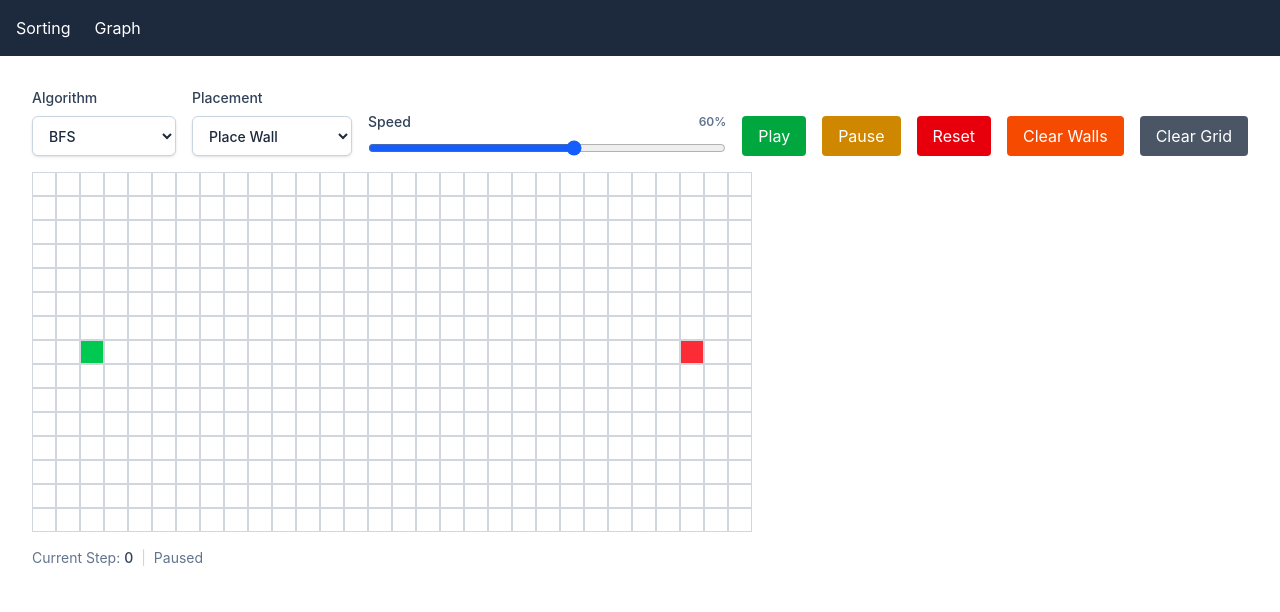
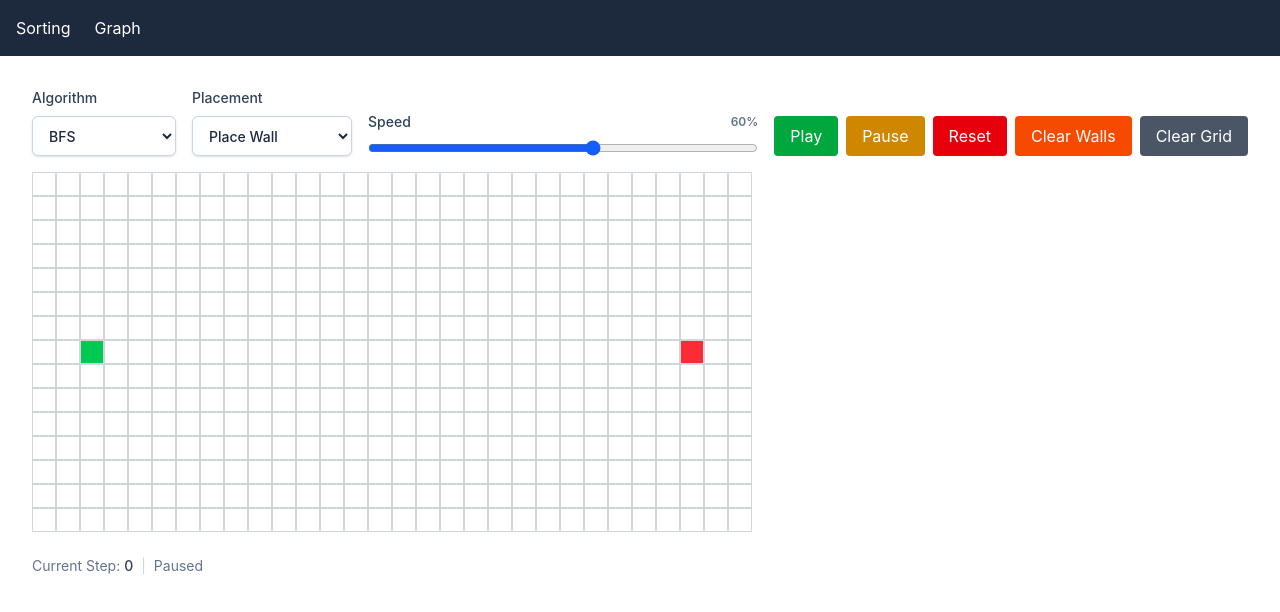
Before and after one commit to rlg0013/algo-visualizer, a React (Vite) app: page /graph in a window 1280 px wide. Shown: the top 612 px of the page. Built offline with nearby package versions, Linux system fonts and the light colour scheme.

Commit message:
graph page polish

```diff
--- /dev/null
+++ b/src/components/GraphControls.jsx
@@ -0,0 +1,76 @@
+function GraphControls({
+  algo,
+  placementMode,
+  speed,
+  onAlgoChange,
+  onPlacementModeChange,
+  onSpeedChange,
+  onPlay,
+  onPause,
+  onReset,
+  onClearWalls,
+  onClearGrid,
+}) {
+  const speedPercent = Math.round(speed / 10)
+
+  function handleSpeedChange(event) {
+    onSpeedChange(Number(event.target.value))
+  }
+
+  return (
+    <div className="flex flex-wrap items-end gap-4">
+      <label className="flex min-w-36 flex-col gap-2 text-sm font-medium text-slate-700">
+        Algorithm
+        <select
+          className="h-10 rounded-md border border-slate-300 bg-white px-3 text-sm text-slate-800 shadow-sm outline-none transition focus:border-blue-500 focus:ring-2 focus:ring-blue-100"
+          value={algo}
+          onChange={(e) => onAlgoChange(e.target.value)}
+        >
+          <option value="bfs">BFS</option>
+          <option value="dfs">DFS</option>
+          <option value="dijkstra">Dijkstra</option>
+        </select>
+      </label>
+
+      <label className="flex min-w-40 flex-col gap-2 text-sm font-medium text-slate-700">
+        Placement
+        <select
+          className="h-10 rounded-md border border-slate-300 bg-white px-3 text-sm text-slate-800 shadow-sm outline-none transition focus:border-blue-500 focus:ring-2 focus:ring-blue-100"
+          value={placementMode}
+          onChange={(e) => onPlacementModeChange(e.target.value)}
+        >
+          <option value="wall">Place Wall</option>
+          <option value="start">Place Start</option>
+          <option value="end">Place End</option>
+          <option value="weight">Place Weight</option>
+        </select>
+      </label>
+
+      <label className="flex min-w-44 flex-1 flex-col gap-2 text-sm font-medium text-slate-700">
+        <span className="flex items-center justify-between gap-3">
+          <span>Speed</span>
+          <span className="text-xs font-semibold text-slate-500">{speedPercent}%</span>
+        </span>
+        <input
+          className="accent-blue-600"
+          type="range"
+          min="50"
+          max="1000"
+          value={speed}
+          onInput={handleSpeedChange}
+          onChange={handleSpeedChange}
+        />
+      </label>
+
+      <div className="flex flex-wrap gap-2">
+        <button onClick={onPlay} className="bg-green-600 text-white px-4 py-2 rounded">Play</button>
+        <button onClick={onPause} className="bg-yellow-600 text-white px-4 py-2 rounded">Pause</button>
+        <button onClick={onReset} className="bg-red-600 text-white px-4 py-2 rounded">Reset</button>
+        <button onClick={onClearWalls} className="bg-orange-600 text-white px-4 py-2 rounded">Clear Walls</button>
+        <button onClick={onClearGrid} className="bg-gray-600 text-white px-4 py-2 rounded">Clear Grid</button>
+      </div>
+    </div>
+  )
+}
+
+export default GraphControls
--- a/src/components/Grid.jsx
+++ b/src/components/Grid.jsx
@@ -21,7 +21,7 @@ function Grid({ grid, onCellUpdate }) {
   return (
     <div onMouseUp={handleMouseUp}>
       {grid.map((row, rowIndex) => (
-        <div key={rowIndex} className="flex">
+        <div key={rowIndex} className="flex w-max">
           {row.map((cell, colIndex) => {
             let colorClass = "bg-white"
             if (cell.type === "wall") colorClass = "bg-gray-800"
@@ -36,7 +36,7 @@ function Grid({ grid, onCellUpdate }) {
                 key={colIndex}
                 onMouseDown={() => handleMouseDown(rowIndex, colIndex)}
                 onMouseEnter={() => handleMouseEnter(rowIndex, colIndex)}
-                className={`flex h-6 w-6 select-none items-center justify-center border border-gray-300 text-xs font-semibold text-slate-800 ${colorClass}`}
+                className={`flex h-6 w-6 shrink-0 select-none items-center justify-center border border-gray-300 text-xs font-semibold text-slate-800 ${colorClass}`}
               >
                 {cell.weight > 1 && <span>{cell.weight}</span>}
               </div>
--- a/src/pages/GraphPage.jsx
+++ b/src/pages/GraphPage.jsx
@@ -1,5 +1,6 @@
 import { useMemo, useState } from 'react'
 import Grid from '../components/Grid'
+import GraphControls from '../components/GraphControls'
 import findCell from '../utils/findCell'
 import getVisitedCells from '../utils/getVisitedCells'
 import getPathCells from '../utils/getPathCells'
@@ -155,65 +156,33 @@ function GraphPage() {
     setGrid(createInitialGrid(15, 30))
   }
 
-  function handleSpeedChange(event) {
-    setSpeed(Number(event.target.value))
+  function handleAlgoChange(newAlgo) {
+    setAlgo(newAlgo)
+    reset()
   }
-
-  const speedPercent = Math.round(speed / 10)
 
   return (
     <div className="p-8">
-      <div className="mb-4 flex flex-wrap items-end gap-4">
-        <label className="flex min-w-36 flex-col gap-2 text-sm font-medium text-slate-700">
-          Algorithm
-          <select
-            className="h-10 rounded-md border border-slate-300 bg-white px-3 text-sm text-slate-800 shadow-sm outline-none transition focus:border-blue-500 focus:ring-2 focus:ring-blue-100"
-            value={algo}
-            onChange={(e) => { setAlgo(e.target.value); reset() }}
-          >
-            <option value="bfs">BFS</option>
-            <option value="dfs">DFS</option>
-            <option value="dijkstra">Dijkstra</option>
-          </select>
-        </label>
+      <div className="mb-4">
+        <GraphControls
+          algo={algo}
+          placementMode={placementMode}
+          speed={speed}
+          onAlgoChange={handleAlgoChange}
+          onPlacementModeChange={setPlacementMode}
+          onSpeedChange={setSpeed}
+          onPlay={play}
+          onPause={pause}
+          onReset={reset}
+          onClearWalls={handleClearWalls}
+          onClearGrid={handleClearGrid}
+        />
+      </div>
 
-        <label className="flex min-w-40 flex-col gap-2 text-sm font-medium text-slate-700">
-          Placement
-          <select
-            className="h-10 rounded-md border border-slate-300 bg-white px-3 text-sm text-slate-800 shadow-sm outline-none transition focus:border-blue-500 focus:ring-2 focus:ring-blue-100"
-            value={placementMode}
-            onChange={(e) => setPlacementMode(e.target.value)}
-          >
-            <option value="wall">Place Wall</option>
-            <option value="start">Place Start</option>
-            <option value="end">Place End</option>
-            <option value="weight">Place Weight</option>
-          </select>
-        </label>
+      <div className="overflow-x-auto pb-2">
+        <Grid grid={displayGrid} onCellUpdate={handleCellUpdate} />
+      </div>
 
-        <label className="flex min-w-44 flex-1 flex-col gap-2 text-sm font-medium text-slate-700">
-          <span className="flex items-center justify-between gap-3">
-            <span>Speed</span>
-            <span className="text-xs font-semibold text-slate-500">{speedPercent}%</span>
-          </span>
-          <input
-            className="accent-blue-600"
-            type="range"
-            min="50"
-            max="1000"
-            value={speed}
-            onInput={handleSpeedChange}
-            onChange={handleSpeedChange}
-          />
-        </label>
-
-        <button onClick={play} className="bg-green-600 text-white px-4 py-2 rounded">Play</button>
-        <button onClick={pause} className="bg-yellow-600 text-white px-4 py-2 rounded">Pause</button>
-        <button onClick={reset} className="bg-red-600 text-white px-4 py-2 rounded">Reset</button>
-        <button onClick={handleClearWalls} className="bg-orange-600 text-white px-4 py-2 rounded">Clear Walls</button>
-        <button onClick={handleClearGrid} className="bg-gray-600 text-white px-4 py-2 rounded">Clear Grid</button>
-      </div>
-      <Grid grid={displayGrid} onCellUpdate={handleCellUpdate} />
       <p className="mt-4 text-sm text-slate-500">
         Current Step: <span className="font-medium text-slate-700">{currentStep}</span>
         <span className="mx-2 text-slate-300">|</span>
```
